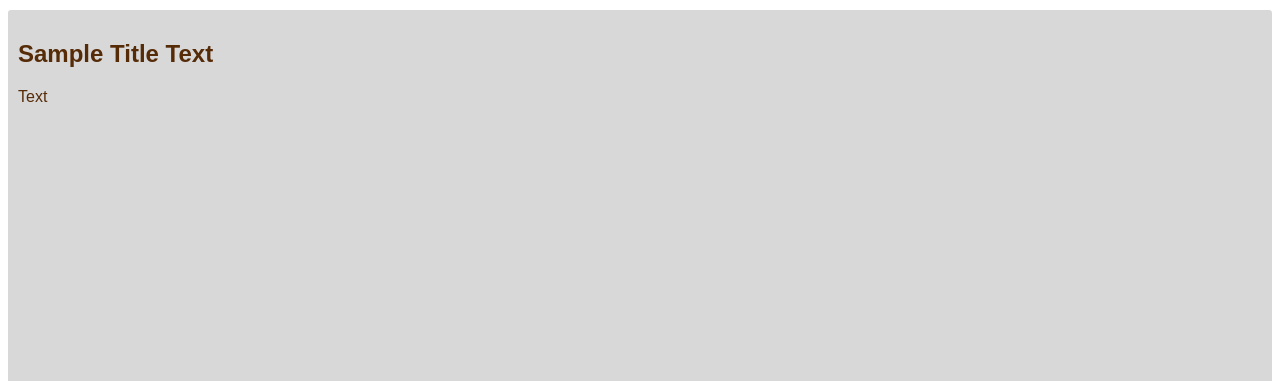
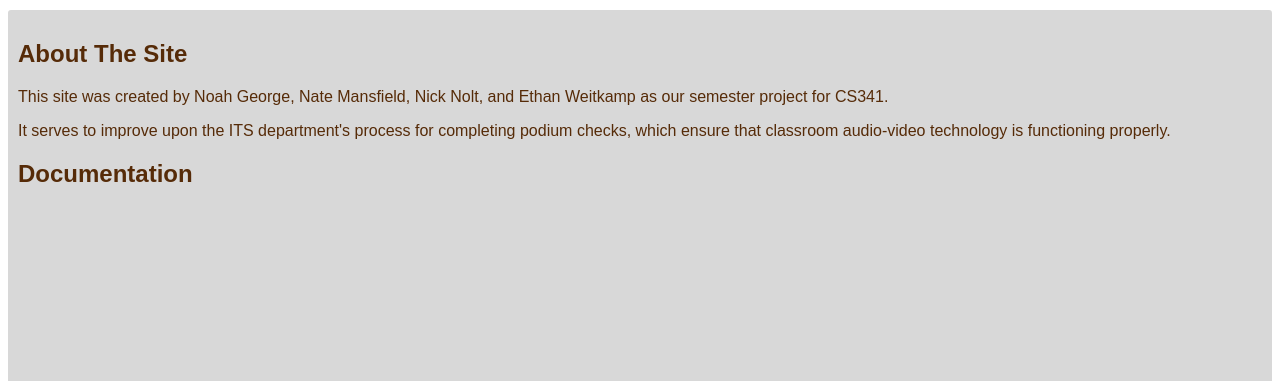
Before and after one commit to Nmans01/cs341-project, a PHP site: page /about.php in a window 1280 px wide. Shown: the part 127-508 px from the top of the page. Run offline with PHP 8.4, Linux system fonts and the light colour scheme.

Commit message:
Updated about page, began adding new docs

```diff
--- a/about.php
+++ b/about.php
@@ -9,8 +9,11 @@
             require('header.php');
         ?>
         <div id="main">
-            <h2>Sample Title Text</h2>
-            <p>Text</p>
+            <h2>About The Site</h2>
+            <p>This site was created by Noah George, Nate Mansfield, Nick Nolt, and Ethan Weitkamp as our semester project for CS341.</p>
+            <p>It serves to improve upon the ITS department's process for completing podium checks, which ensure that classroom audio-video technology is functioning properly.</p>
+            <h2>Documentation</h2>
+            <p><a href=""></a></p>
         </div>
     </body>
 </html>
--- a/header.php
+++ b/header.php
@@ -10,6 +10,6 @@
         <a href="index.php">Home</a>
         <a href="create.html">Podium Check Form</a>
         <a href="explore.html">Analytics</a>
-        <a href="about.html">About</a>
+        <a href="about.php">About</a>
     </div>
 </header>
--- a/index.php
+++ b/index.php
@@ -1 +1 @@
-<?php header("Location: stub.html"); ?>
+<?php header("Location: stub.php"); ?>
--- a/stub.php
+++ b/stub.php
@@ -10,6 +10,7 @@
         <div id="main">
             <h2>You've reached a stub!</h2>
             <p>We're still working on this page, but check back soon!</p>
+            <img src='./img/construction.png'>
         </div>
     </body>
 </html>
```
Also changed, not shown: docs/requirements.txt (deleted, +0 -30 lines), docs/user-stories.txt (deleted, +0 -22 lines), img/construction.png (added), 2 other files.
